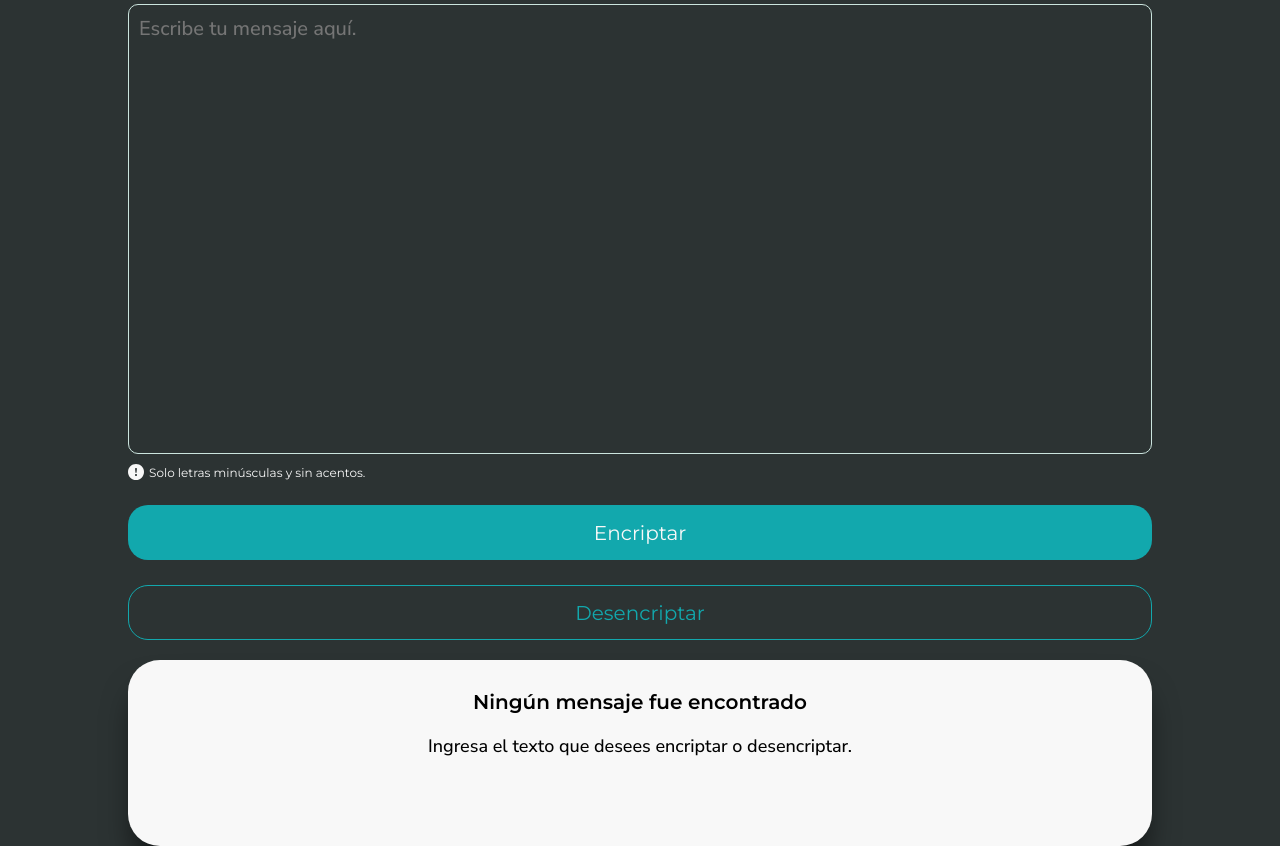
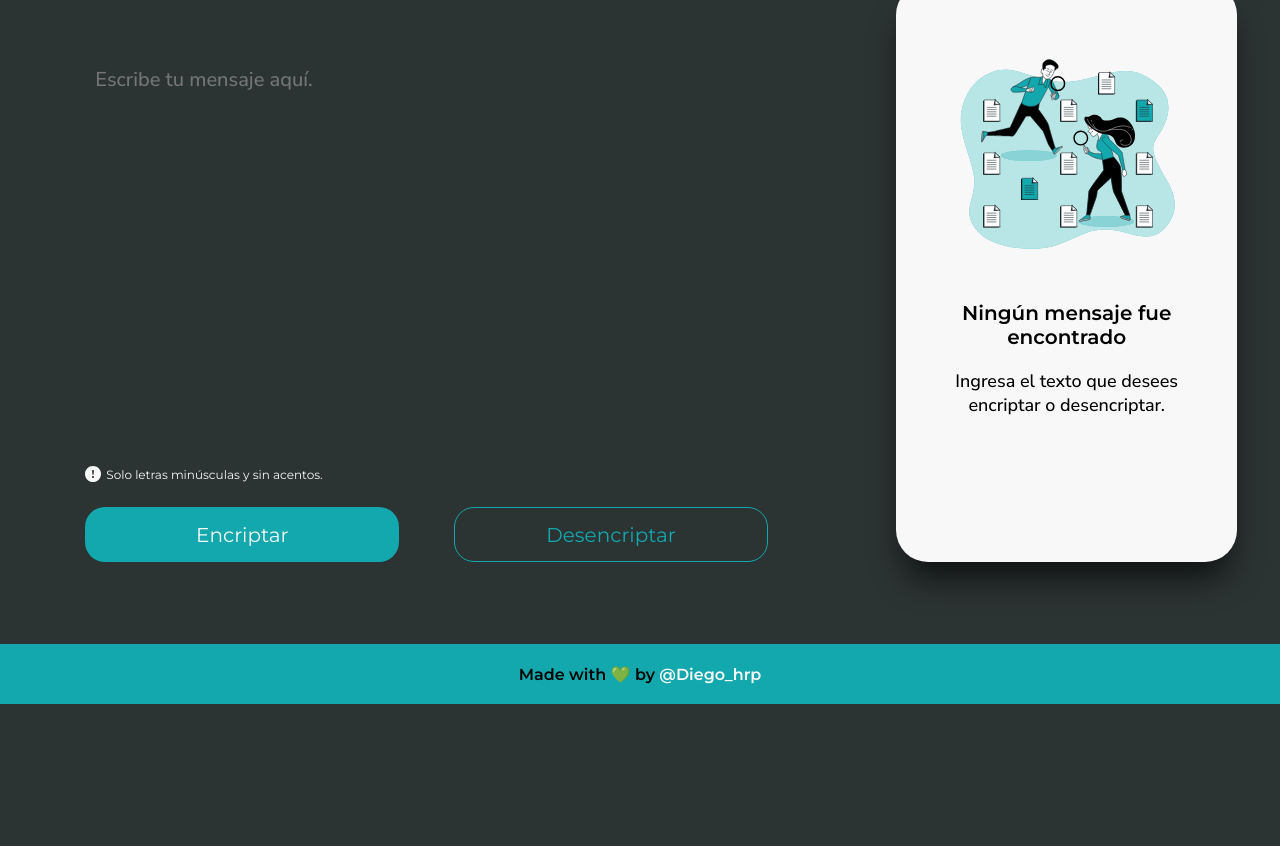
Before and after one commit to Diegohrp/Challenge-ONE-Encriptador-de-texto, a plain HTML site: page src/index.html in a window 1280 px wide. Shown: the part 96-942 px from the top of the page. After the commit the page ends 800 px from the top, so only its background shows below. Drawn offline with Linux system fonts and the light colour scheme.

Commit message:
Desktop and tablet view

```diff
--- a/src/index.html
+++ b/src/index.html
@@ -25,6 +25,7 @@
       <img src="./assets/img/lock.png" alt="Logo" />
       <h2>Encriptador de palabras</h2>
     </header>
+
     <main>
       <section class="cipher">
         <textarea placeholder="Escribe tu mensaje aquí."></textarea>
@@ -39,11 +40,20 @@
       </section>
       <aside class="result">
         <div class="result__none">
+          <picture>
+            <source
+              media="(min-width:1000px)"
+              srcset="./assets/icons/searching-bro.svg"
+            />
+            <img src="" alt="" />
+          </picture>
           <h3>Ningún mensaje fue encontrado</h3>
           <p>Ingresa el texto que desees encriptar o desencriptar.</p>
         </div>
       </aside>
     </main>
-    <footer></footer>
+    <footer>
+      <span>Made with 💚 by <a href="#">@Diego_hrp</a></span>
+    </footer>
   </body>
 </html>
--- a/src/styles/main.css
+++ b/src/styles/main.css
@@ -2,6 +2,7 @@
   --background-color: #2c3333;
   --text-color: #cbe4de;
   --title-color: #f8f8f8;
+  --primary-color: #12a8ad;
   --font-titles: 'Montserrat', sans-serif;
   --font-text: 'Nunito Sans', sans-serif;
 }
@@ -18,12 +19,16 @@ html {
 
 body {
   background-color: var(--background-color);
+  min-height: 100vh;
+  display: flex;
+  flex-direction: column;
+  justify-content: space-between;
 }
 
 header {
   width: 100%;
   height: 80px;
-  padding-top: 10px;
+  padding-top: 20px;
   display: flex;
   align-items: center;
   justify-content: center;
@@ -40,9 +45,8 @@ header img {
 }
 
 main {
-  display: flex;
-  flex-direction: column;
-  align-items: center;
+  display: grid;
+  place-items: center;
 }
 
 .cipher {
@@ -62,10 +66,16 @@ main {
   font-family: var(--font-text);
   font-size: 2rem;
   border-radius: 10px;
-  border: 1.8px solid var(--text-color);
+  outline: none;
   display: flex;
   align-items: center;
   resize: none;
+  position: relative;
+  border: none;
+}
+
+.cipher textarea:focus {
+  border: 1.8px solid var(--text-color);
 }
 
 .cipher__note {
@@ -100,20 +110,32 @@ main {
 }
 
 .cipher__buttons button:first-child {
-  background-color: #12a8ad;
+  background-color: var(--primary-color);
   color: var(--title-color);
+}
+
+.cipher__buttons button:hover {
+  opacity: 1;
+  background: linear-gradient(
+    45deg,
+    rgba(46, 79, 79, 1),
+    rgba(18, 168, 173, 1),
+    rgba(203, 228, 222, 1)
+  );
+  background-size: 200%;
+  animation: anim 2s linear infinite;
 }
 
 .cipher__buttons button:last-child {
   background-color: transparent;
-  border: 1px solid #12a8ad;
-  color: #12a8ad;
+  border: 1px solid var(--primary-color);
+  color: var(--primary-color);
 }
 
 .result {
-  margin-top: 20px;
+  margin-top: 50px;
   width: 80%;
-  height: 186px;
+  min-height: 186px;
   padding: 30px;
   text-align: center;
   font-family: var(--font-text);
@@ -133,3 +155,72 @@ main {
   font-family: var(--font-titles);
   margin-bottom: 20px;
 }
+
+footer {
+  margin-top: 30px;
+  width: 100%;
+  height: 60px;
+  background-color: #12a8ad;
+  display: flex;
+  justify-content: center;
+  align-items: center;
+  font-family: var(--font-titles);
+  font-size: 1.6rem;
+  font-weight: 700;
+}
+footer a {
+  color: var(--title-color);
+  text-decoration: none;
+}
+footer a:hover {
+  color: var(--text-color);
+}
+
+/*Tablet view*/
+@media (min-width: 700px) {
+  .cipher__buttons {
+    flex-direction: row;
+    justify-content: space-between;
+  }
+  .cipher__buttons button {
+    width: 46%;
+  }
+}
+
+/*Desktop view*/
+@media (min-width: 1000px) {
+  header {
+    justify-content: flex-start;
+    padding-left: 84px;
+  }
+  main {
+    grid-template-columns: 2fr 1fr;
+    position: relative;
+  }
+  .cipher textarea {
+    height: 400px;
+  }
+  .result {
+    margin: 0;
+    height: 110%;
+    align-self: flex-end;
+  }
+}
+
+@keyframes anim {
+  0% {
+    background-position: 0 0;
+    color: var(--title-color);
+  }
+
+  50% {
+    background-position: 100% 0;
+
+    color: var(--title-color);
+  }
+
+  100% {
+    background-position: 0 0;
+    color: var(--title-color);
+  }
+}
```
Also changed, not shown: src/assets/icons/searching-bro.svg (added).
